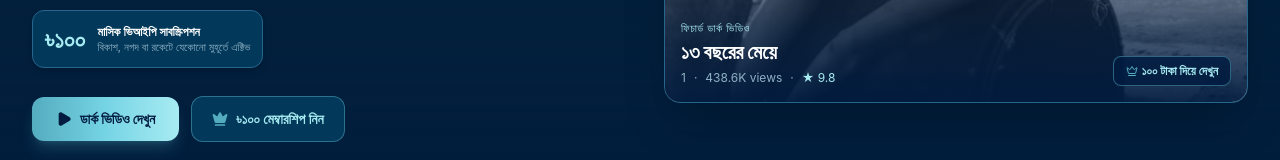
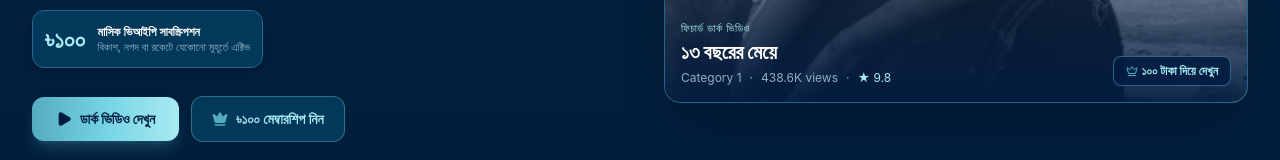
Before and after one commit to publishwebportal/Dark-Video, a React (Vite) app: page / in a window 1280 px wide. Shown: the part 353-513 px from the top of the page. Built offline with nearby package versions, Linux system fonts and the light colour scheme; no server answers.

Commit message:
Update initialVideos.ts

```diff
--- a/src/data/initialVideos.ts
+++ b/src/data/initialVideos.ts
@@ -8,7 +8,7 @@ export const INITIAL_VIDEOS: VideoItem[] = [
     thumbnailUrl: '/images/raped.jpg',
     videoUrl: 'https://commondatastorage.googleapis.com/gtv-videos-bucket/sample/TearsOfSteel.mp4',
     duration: '18:45',
-    category: '1',
+    category: 'Category 1',
     views: '438.6K',
     rating: '9.8',
     quality: '1080p IMAX',
```
